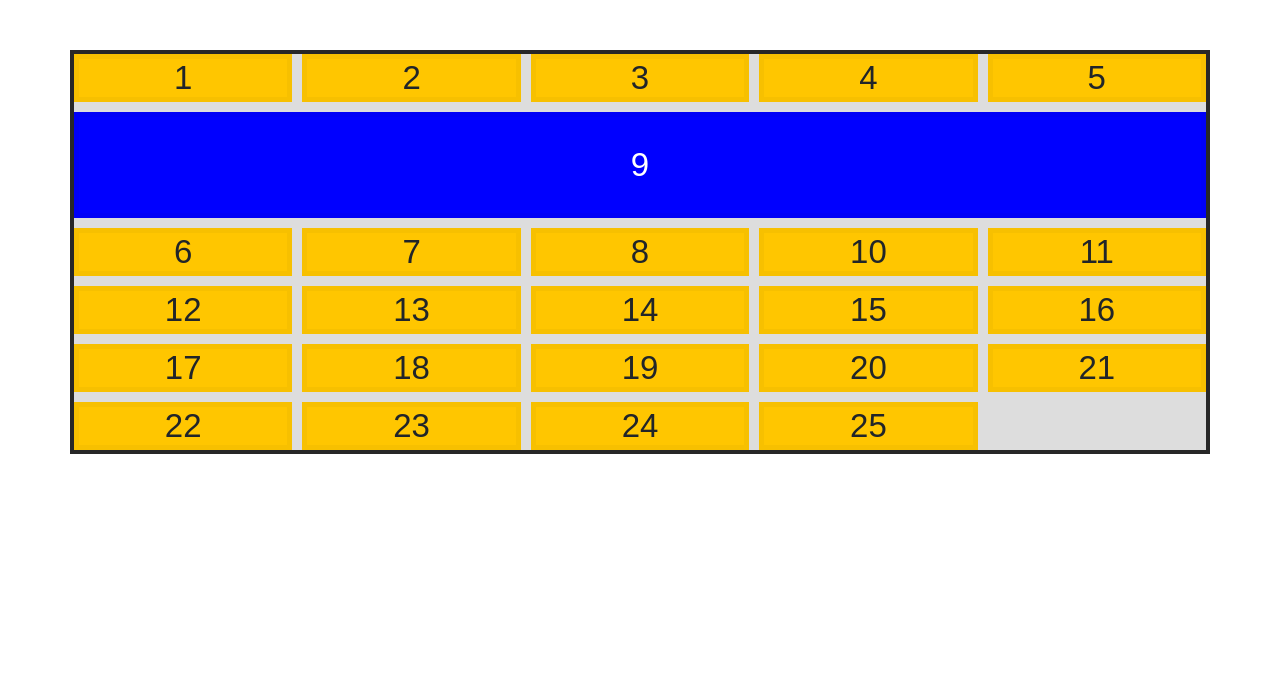
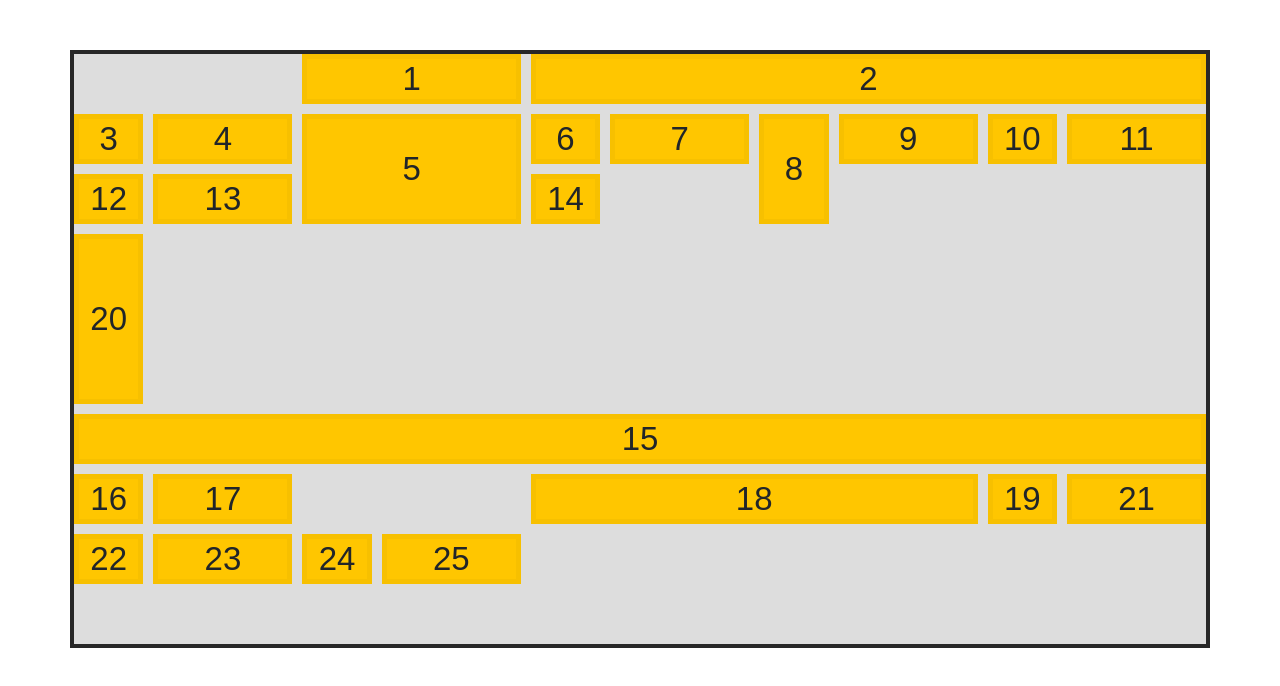
Before and after one commit to itkilleddave/react-thinking-in-react, a React (Create React App) app: page / in a window 1280 px wide. Shown: the top 686 px of the page. Built offline with nearby package versions, Linux system fonts and the light colour scheme.

Commit message:
Spanning and Placing Cardio

```diff
--- a/src/App/CssGrid/1.css
+++ b/src/App/CssGrid/1.css
@@ -1,18 +1,30 @@
 .container {
 	display: grid;
 	grid-gap: 10px;
-	grid-template-columns: repeat(5, 1fr);
-	grid-template-rows: repeat(5, 1fr);
-	/*height: 300px;*/
+/*	grid-template-columns: repeat(5, 1fr);
+	grid-template-rows: repeat(5, 1fr);*/
+	grid-template-columns: repeat(5, 1fr 2fr);
+	grid-template-rows: repeat(10, 50px);
 }
-.item9 {
-	background-color: blue;
-	color: white;
-/*	width: 300px;*/
-/*	grid-column: span 2;
-	grid-row: span 3;*/
-/*	grid-column-start: 2;
-	grid-column-end: 6;*/
+.item1 {
+	grid-column: 3 / 5;
+}
+.item2 {
+	grid-column: 5 / -1;
+}
+.item5 {
+	grid-column: span 2;
+	grid-row: span 2;
+}
+.item8 {
+	grid-row: span 2;
+}
+.item15 {
 	grid-column: 1 / -1;
-	grid-row: 2 / 4;
 }
+.item18 {
+	grid-column: span 4 / 9;
+}
+.item20 {
+	grid-row: 4 / span 3;
+}
```
